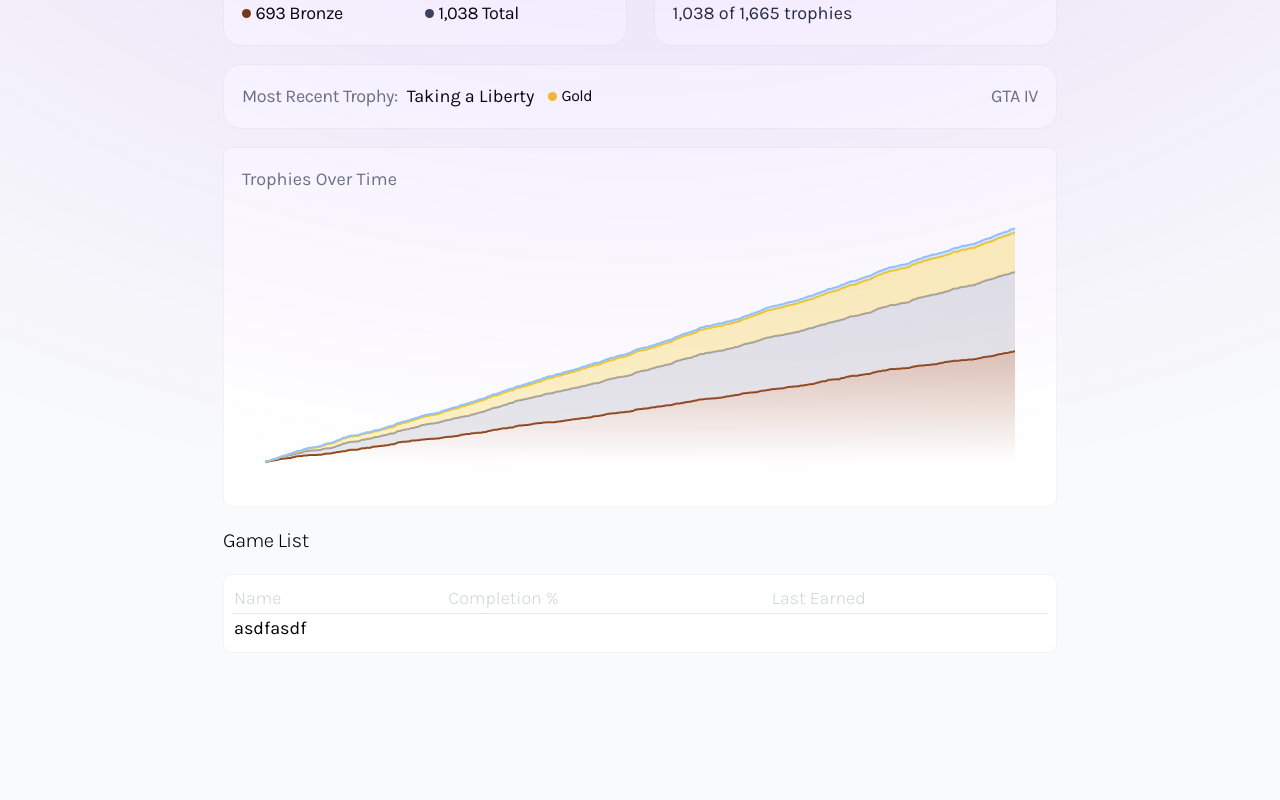
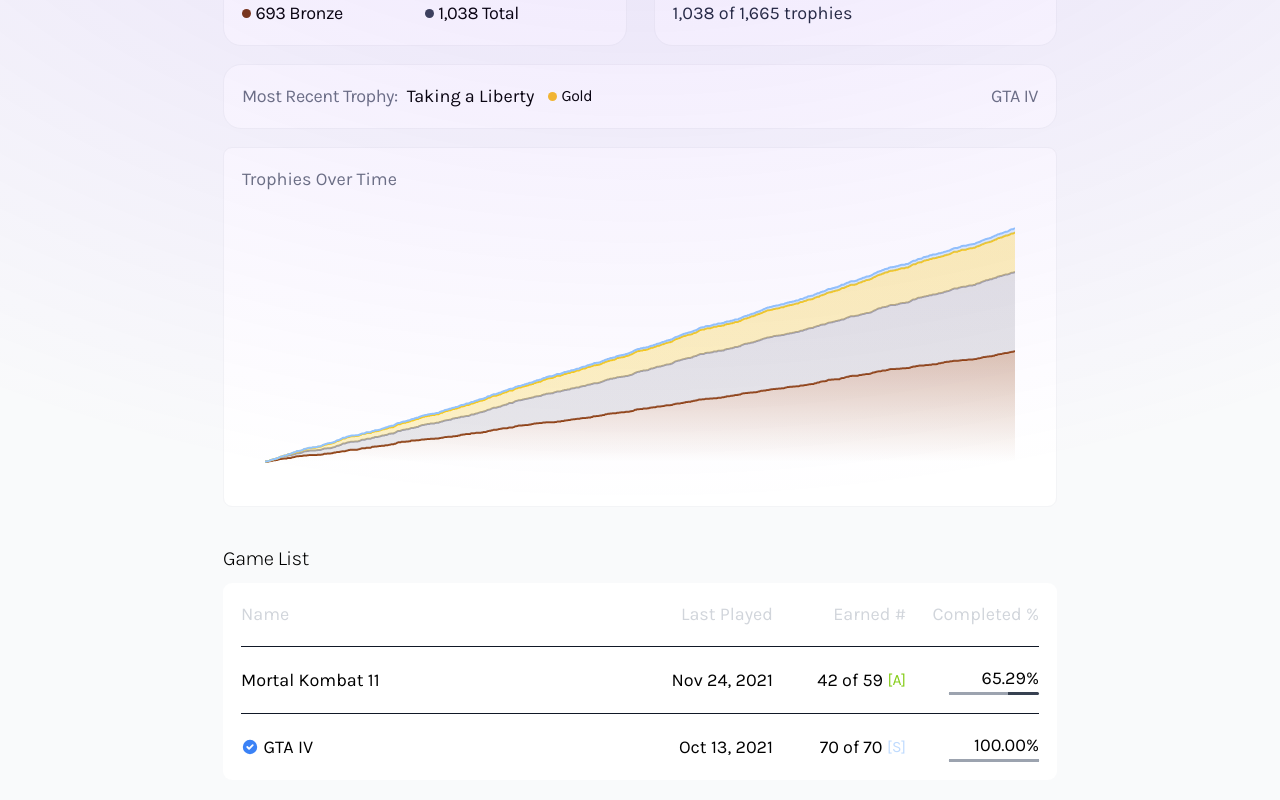
Before and after one commit to wescopeland/site, a Next.js app: page /gaming/1 in a window 1280 px wide. Shown: the part 294-1094 px from the top of the page. Built offline with nearby package versions, Linux system fonts and the light colour scheme.

Commit message:
chore: disable link to gaming page

```diff
--- a/src/core/components/NavBar/NavBar.tsx
+++ b/src/core/components/NavBar/NavBar.tsx
@@ -28,7 +28,7 @@
       >
         <NavBarLink href={AppRoutes.HomePage()}>Home</NavBarLink>
         <NavBarLink href={AppRoutes.ProjectsPage()}>Projects</NavBarLink>
-        <NavBarLink href={AppRoutes.GamingPage()}>Gaming</NavBarLink>
+        {/* <NavBarLink href={AppRoutes.GamingPage()}>Gaming</NavBarLink> */}
         <NavBarLink href={AppRoutes.BlogPage()}>Blog</NavBarLink>
       </nav>
     </div>
--- a/src/gaming-service/components/+root/GamingServiceRoot.tsx
+++ b/src/gaming-service/components/+root/GamingServiceRoot.tsx
@@ -29,8 +29,7 @@
 
           <TrophiesChartCard />
 
-          <p className="text-lg font-light tracking-tight mb-2">Game List</p>
-
+          <p className="text-lg font-light tracking-tight !mt-8">Game List</p>
           <GameListTable />
         </div>
       </Animate.FadeUp>
--- a/src/gaming-service/components/GameListTable/GameListTable.tsx
+++ b/src/gaming-service/components/GameListTable/GameListTable.tsx
@@ -1,30 +1,121 @@
 import cc from "classcat";
-import type { VFC } from "react";
+import type { FC, VFC } from "react";
+import { HiCheckCircle } from "react-icons/hi";
 
 export const GameListTable: VFC = () => {
   return (
     <div
       className={cc([
-        "w-full p-2 rounded-lg",
-        "bg-white border border-gray-100",
-        "dark:border-gray-500 dark:bg-gray-900 dark:bg-opacity-25"
+        "w-full p-4 rounded-lg !mt-2",
+        "bg-white",
+        "dark:bg-black dark:bg-opacity-30"
       ])}
     >
-      <table className="w-full divide-y">
-        <thead>
-          <tr>
-            <th className="text-left font-light text-gray-300">Name</th>
-            <th className="text-left font-light text-gray-300">Completion %</th>
-            <th className="text-left font-light text-gray-300">Last Earned</th>
-          </tr>
-        </thead>
+      <div
+        className="grid gap-x-2 gap-y-4 divide-y divide-gray-900"
+        role="table"
+      >
+        <div
+          role="row"
+          className="grid items-center text-gray-300"
+          // eslint-disable-next-line sonarjs/no-duplicate-string
+          style={{ gridTemplateColumns: "3fr repeat(3, 1fr)" }}
+        >
+          <div role="columnheader" aria-sort="none">
+            Name
+          </div>
+          <div
+            role="columnheader"
+            aria-sort="none"
+            className="flex justify-end"
+          >
+            Last Played
+          </div>
+          <div
+            role="columnheader"
+            aria-sort="none"
+            className="flex justify-end"
+          >
+            Earned #
+          </div>
+          <div
+            role="columnheader"
+            aria-sort="none"
+            className="flex justify-end"
+          >
+            Completed %
+          </div>
+        </div>
 
-        <tbody>
-          <tr>
-            <td>asdfasdf</td>
-          </tr>
-        </tbody>
-      </table>
+        <div
+          role="row"
+          className="grid items-center pt-4"
+          style={{ gridTemplateColumns: "3fr repeat(3, 1fr)" }}
+        >
+          <TableCell>Mortal Kombat 11</TableCell>
+          <TableCell end>Nov 24, 2021</TableCell>
+          <TableCell end>
+            42 of 59 <span className="text-sm text-lime-500">[A]</span>
+          </TableCell>
+          <TableCell end>
+            <div className="w-20 flex flex-col items-end">
+              65.29%
+              <div className="relative h-[3px] w-full bg-gray-700 rounded">
+                <span className="absolute left-0 bg-gray-400 h-full w-[65.29%]" />
+              </div>
+            </div>
+          </TableCell>
+        </div>
+
+        <div
+          role="row"
+          className="grid items-center pt-4"
+          style={{ gridTemplateColumns: "3fr repeat(3, 1fr)" }}
+        >
+          <TableCell>
+            <HiCheckCircle className="text-blue-500" /> GTA IV
+          </TableCell>
+          <TableCell end>Oct 13, 2021</TableCell>
+          <TableCell end>
+            70 of 70 <span className="text-sm text-blue-200">[S]</span>
+          </TableCell>
+          <TableCell end>
+            <div className="w-20 flex flex-col items-end">
+              100.00%
+              <div className="relative h-[3px] w-full bg-gray-700 rounded-3xl">
+                <span className="absolute left-0 bg-gray-400 h-full w-full" />
+              </div>
+            </div>
+          </TableCell>
+        </div>
+      </div>
     </div>
   );
 };
+
+interface TableCellProps {
+  start?: boolean;
+  center?: boolean;
+  end?: boolean;
+}
+
+export const TableCell: FC<TableCellProps> = ({
+  children,
+  start,
+  center,
+  end
+}) => {
+  return (
+    <span
+      role="cell"
+      className={cc([
+        "flex items-center gap-x-1",
+        start && "justify-start",
+        center && "justify-center",
+        end && "justify-end"
+      ])}
+    >
+      {children}
+    </span>
+  );
+};
```
